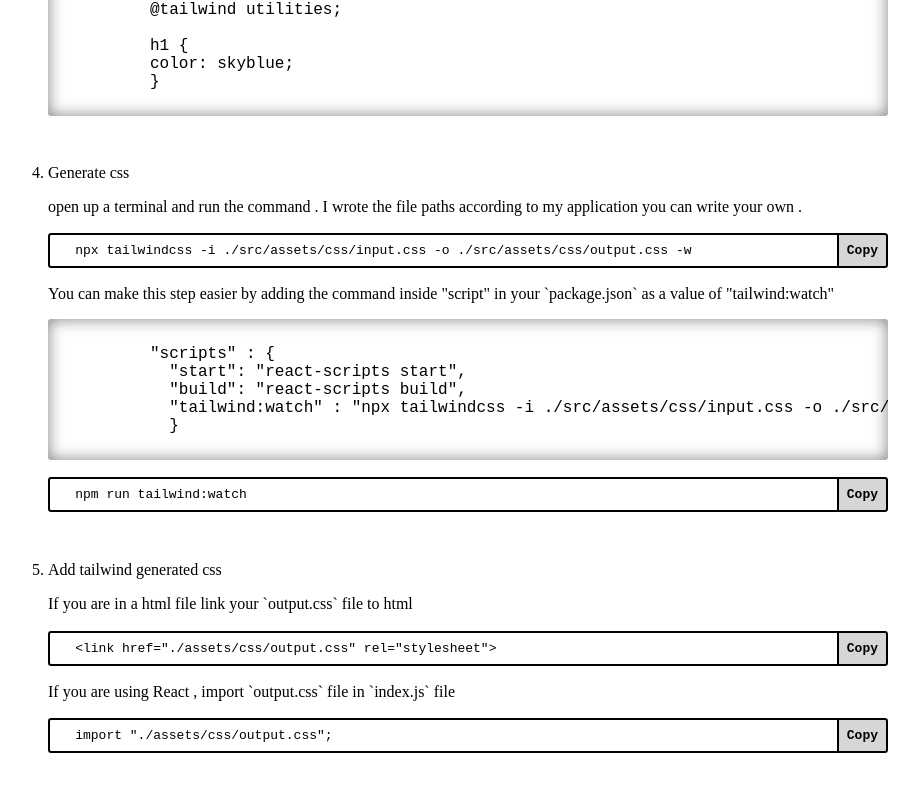
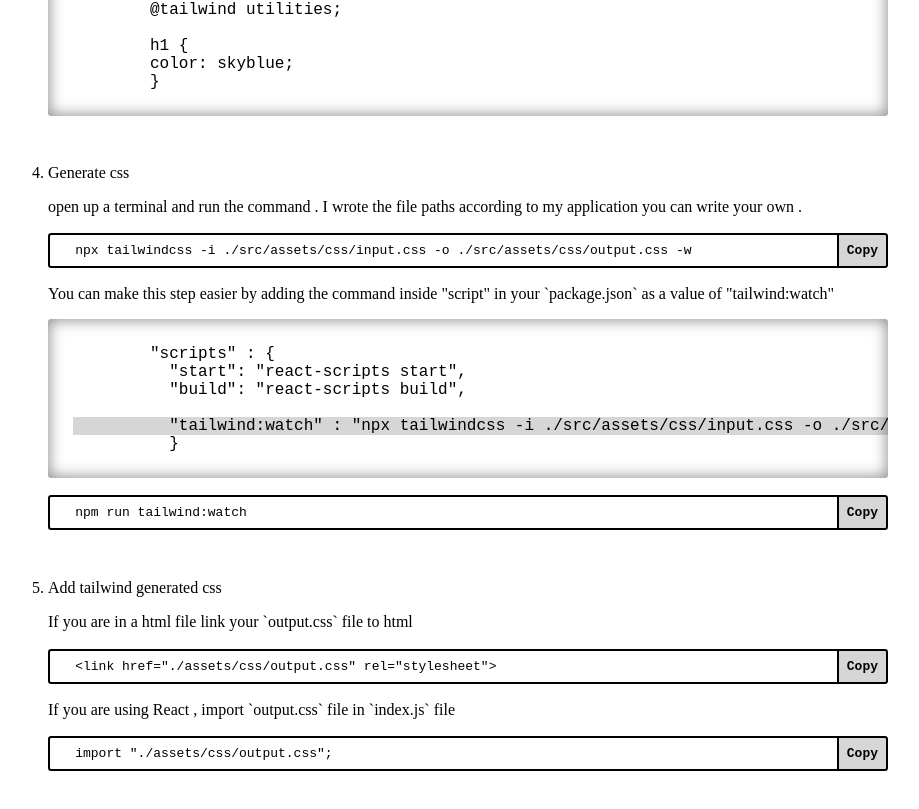
Before and after one commit to PriDebnath/get-started-with-tailwind, a plain HTML site: page index.html in a window 1280 px wide. Shown: the part 1291-2100 px from the top of the page, without its empty margins (192-1111 px from the left). Drawn offline with Linux system fonts and the light colour scheme.

Commit message:
Update index.html

```diff
--- a/index.html
+++ b/index.html
@@ -176,7 +176,8 @@
         "scripts" : {
           "start": "react-scripts start",
           "build": "react-scripts build",
-          "tailwind:watch" : "npx tailwindcss -i ./src/assets/css/input.css -o ./src/assets/css/output.css -w",
+       <span class="highlight">
+          "tailwind:watch" : "npx tailwindcss -i ./src/assets/css/input.css -o ./src/assets/css/output.css -w",</span>
           }</pre>
 
       <h4>npm run tailwind:watch <span class="copyButton">Copy</span>
```
